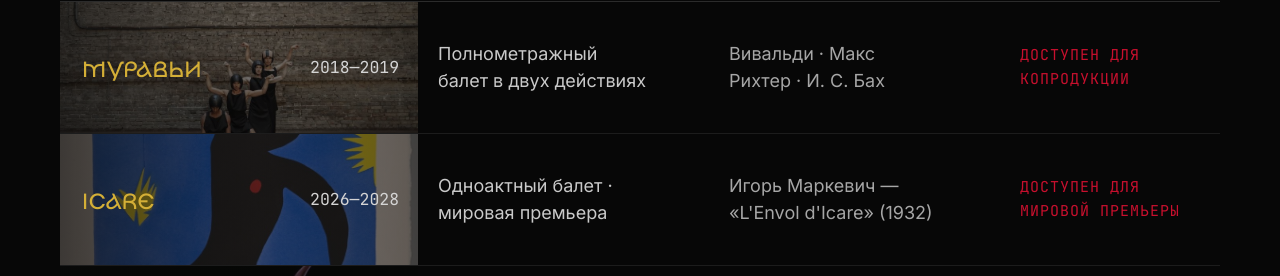
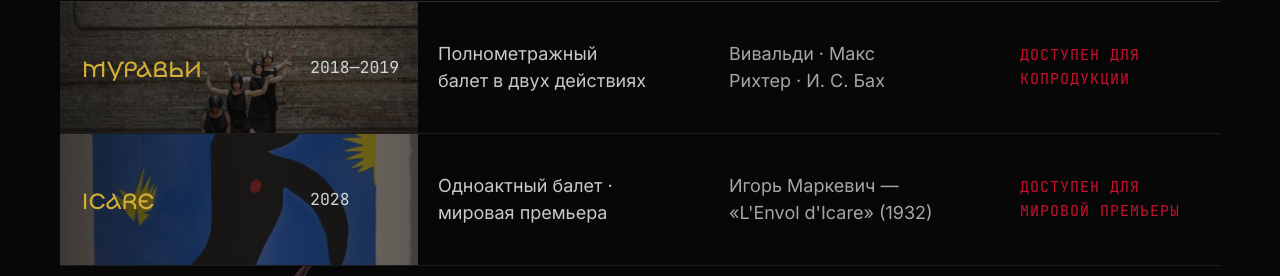
Before and after one commit to NBBallet/artem-site, a Next.js app: page /cv-mj9szja in a window 1280 px wide. Shown: the part 6277-6553 px from the top of the page. Built offline with nearby package versions, Linux system fonts and the light colour scheme.

Commit message:
fix(cv/ru): дата ICARE — 2028
Только русская версия: в ru-блоке своя year, CvView берёт её раньше общей.
FR/EN/UK остаются на 2026—2028.

Co-Authored-By: Claude Sonnet 5.5 <noreply@anthropic.com>

```diff
--- a/src/app/[lang]/cv/CvView.tsx
+++ b/src/app/[lang]/cv/CvView.tsx
@@ -128,7 +128,7 @@ export default function CvView({ locale }: { locale: CvLocale }) {
   const pointCopy = d.s02.points as Record<string, { title: string; meta: string }>;
   const workCopy = d.s06.works as Record<
     string,
-    { title?: string; music?: string; format: string; status: string }
+    { title?: string; year?: string; music?: string; format: string; status: string }
   >;
   const collabCopy = d.s07.collabs as Record<string, string>;
   const awardCopy = d.s07.awards as Record<string, string>;
@@ -479,7 +479,7 @@ export default function CvView({ locale }: { locale: CvLocale }) {
                 ) : null}
                 <span className="cv-rep-veil" aria-hidden />
                 <div className="cv-h3 cv-rep-title text-[19px] tracking-[0.5px]">{wd.title ?? w.title}</div>
-                <div className="cv-mono cv-rep-year text-[13.5px] cv-meta">{w.year}</div>
+                <div className="cv-mono cv-rep-year text-[13.5px] cv-meta">{wd.year ?? w.year}</div>
                 <div className="cv-rep-format text-[14.5px] leading-[1.5] cv-body-c">{wd.format}</div>
                 <div className="cv-rep-music text-[14.5px] leading-[1.5] cv-meta">{wd.music ?? w.music}</div>
                 <div className="cv-status-pill cv-mono text-[12px] tracking-[1.4px] uppercase">
--- a/src/lib/cv-data.ts
+++ b/src/lib/cv-data.ts
@@ -1097,6 +1097,7 @@ export const cvData = {
         },
         "icare": {
           "title": "ICARE",
+          "year": "2028",
           "music": "Игорь Маркевич — «L'Envol d'Icare» (1932)",
           "format": "Одноактный балет · мировая премьера",
           "status": "Доступен для мировой премьеры"
```
Also changed, not shown: design/cv/copy.json.
